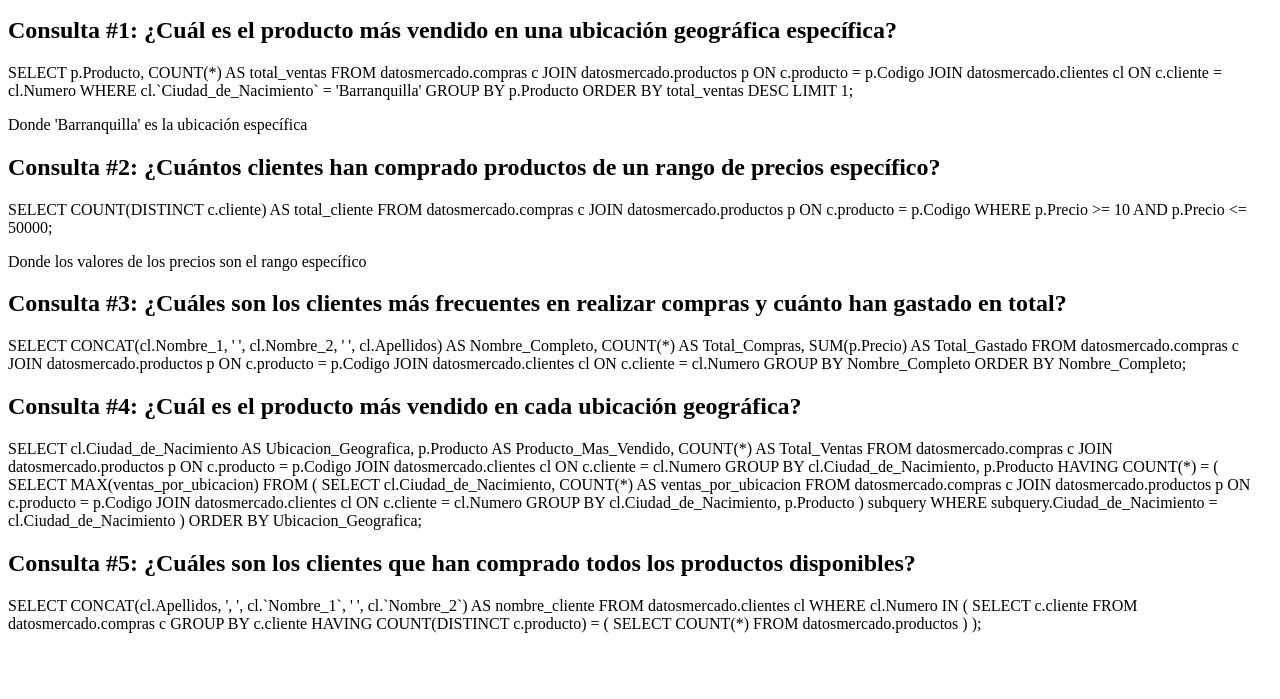
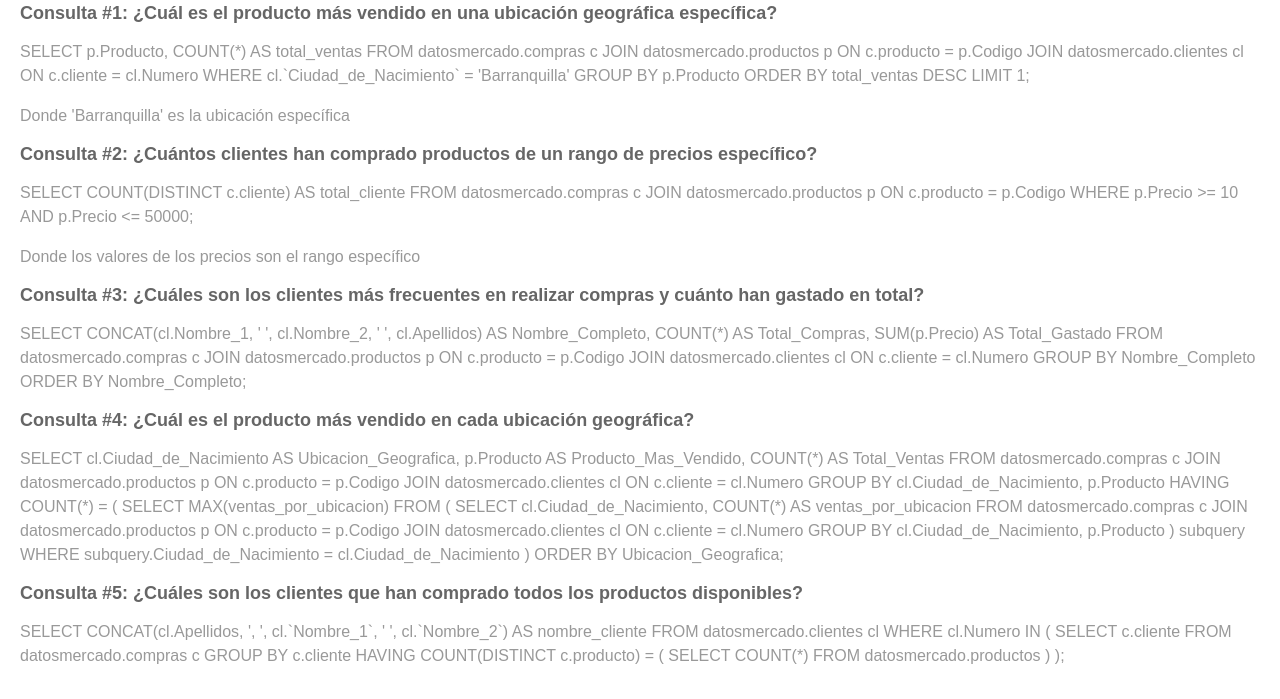
Before and after one commit to Danielit707/Tarea-Introduccion, a plain HTML site: page index.html in a window 1280 px wide. Shown: the part 101-800 px from the top of the page. Drawn offline with Linux system fonts and the light colour scheme.

Commit message:
Update index.html

```diff
--- a/index.html
+++ b/index.html
@@ -1,7 +1,9 @@
 <!DOCTYPE html>
 <html>
 <head>
+  <meta charset="UTF-8">
   <title>Daniel Cera - Introducción a la ingeniería de sistemas</title>
+  <link rel="stylesheet" href="style.css">
 </head>
 <body>
   <h1>Daniel Cera - Introducción a la ingeniería de sistemas</h1>
```
